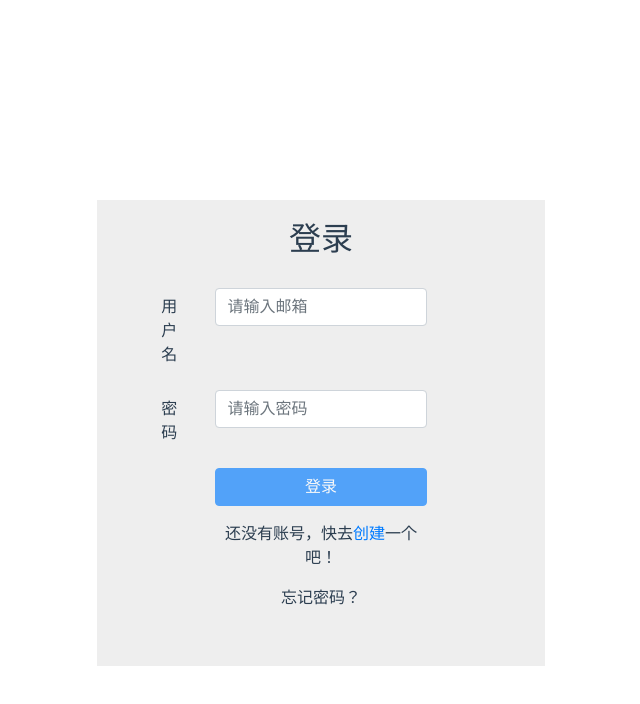
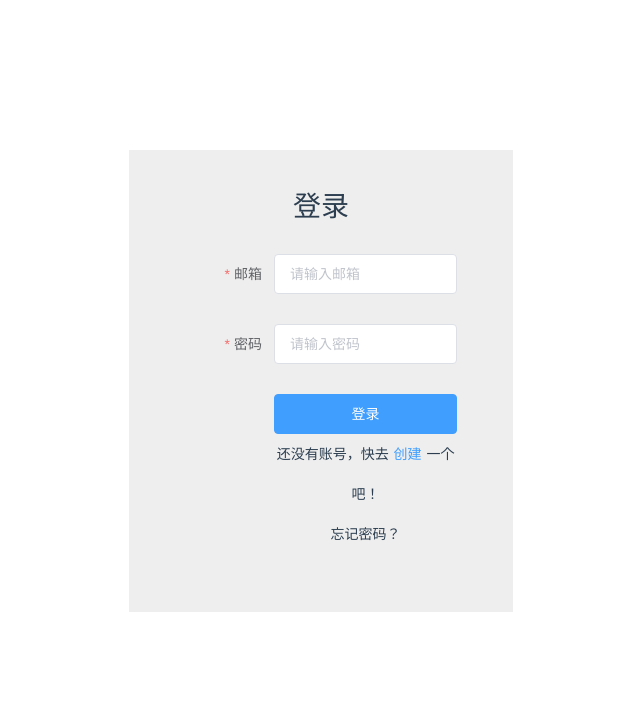
Before and after one commit to sunshine1125/my-house, a Vue app in the folder client/: page /#/login in a window 1280 px wide. Shown: the top 704 px of the page, without its empty margins (319-959 px from the left). Built offline with nearby package versions, Linux system fonts and the light colour scheme; sample sign-in values are in the browser's storage; the HTML template or start-up script is replaced by a standard one; what mavon-editor would draw is missing.

Commit message:
element-ui优化登录 注册 修改密码功能

```diff
--- a/client/src/components/articleManager.vue
+++ b/client/src/components/articleManager.vue
@@ -68,9 +68,9 @@
     },
     mounted: function () {
       let _this = this;
-      if (localStorage.getItem('username')) {
-        this.username = JSON.parse(localStorage.getItem('username')).username;
-        this.userId = JSON.parse(localStorage.getItem('username'))._id;
+      if (localStorage.getItem('userInfo')) {
+        this.username = JSON.parse(localStorage.getItem('userInfo')).email;
+        this.userId = JSON.parse(localStorage.getItem('userInfo'))._id;
         _this.refreshData();
       } else {
         this.$router.push('/login');
--- a/client/src/components/dataChange.vue
+++ b/client/src/components/dataChange.vue
@@ -107,7 +107,7 @@
           });
         }
       }
-      this.userId = JSON.parse(localStorage.getItem('username'))._id;
+      this.userId = JSON.parse(localStorage.getItem('userInfo'))._id;
       this.$http.get('api/getTag').then(res => {
         this.tags = res.data.data;
       })
--- a/client/src/components/forgotPassword.vue
+++ b/client/src/components/forgotPassword.vue
@@ -1,119 +1,97 @@
 <template>
   <div>
     <div class="container">
-      <div>
-        <form v-show="isCheck">
-          <div class="form-group row" v-bind:class="{ 'form-group--error': $v.useremail.$error }">
-            <label for="useremail" class="col-sm-2 col-form-label form__label">邮箱</label>
-            <div class="col-sm-4">
-              <input type="text" class="form-control form__input" id="useremail" v-model.tirm="useremail" @input="$v.useremail.$touch()" placeholder="请输入邮箱">
-            </div>
-            <span class="form-group__message change__message" v-if="!$v.useremail.required">邮箱不能为空</span>
-            <span class="form-group__message change__message" v-if="!$v.useremail.email">请填写格式正确的邮箱</span>
-          </div>
-          <div class="form-group row" v-show="hasChecked">
-            <div class="col-sm-2"></div>
-            <div class="col-sm-2">
-              <button :disabled="useremail === '' || $v.useremail.$error" class="btn btn-primary btn-block" type="button" @click="goCheck()">去验证</button>
-            </div>
-          </div>
-        </form>
-        <div v-show="!isCheck">
-          <h2>去邮箱验证</h2>
-        </div>
-        <form action="" v-show="!hasChecked && isCheck">
-          <div class="form-group row" v-bind:class="{ 'form-group--error': $v.password.$error }">
-            <label for="inputPassword" class="col-sm-2 col-form-label form__label">密码</label>
-            <div class="col-sm-4">
-              <input type="password" class="form-control form__input" id="inputPassword" v-model="password" @input="$v.password.$touch()" placeholder="请设置密码">
-            </div>
-            <span class="form-group__message change__message" v-if="!$v.password.required">密码不能为空</span>
-            <span class="form-group__message change__message" v-if="!$v.password.minLength">密码长度不少于4个字符</span>
-          </div>
-          <div class="form-group row" v-bind:class="{ 'form-group--error': $v.passAgain.$error }">
-            <label for="password" class="col-sm-2 col-form-label form__label">确认密码</label>
-            <div class="col-sm-4">
-              <input type="password" class="form-control form__input" id="password" v-model="passAgain" @input="$v.passAgain.$touch()" placeholder="请再次输入密码">
-            </div>
-            <span class="form-group__message change__message" v-if="!$v.passAgain.required">密码不能为空</span>
-            <span class="form-group__message change__message" v-if="!$v.passAgain.minLength">两次输入密码应一致</span>
-          </div>
-          <div class="form-group row">
-            <div class="col-sm-2"></div>
-            <div class="col-sm-2">
-              <button :disabled="$v.validationGroup.$error || $v.validationGroup.$invalid" class="btn btn-primary btn-block" type="button" @click="sure()">确定</button>
-            </div>
-          </div>
-        </form>
+      <div style="width: 50%; margin-left: 20%;">
+        <el-form :model="forgotForm" ref="forgotForm" label-width="100px">
+          <el-form-item label="邮箱"
+                        prop="email"
+                        :rules="validate_rules({required: true, type: 'email'})">
+            <el-input v-model="forgotForm.email" placeholder="请输入邮箱"></el-input>
+          </el-form-item>
+          <el-form-item label="" v-show="hasChecked">
+            <el-button type="primary" style="width: 100%" @click="goCheck('forgotForm')">去验证</el-button>
+          </el-form-item>
+        </el-form>
+        <el-form v-show="!hasChecked" :model="resetPassForm" ref="resetPassForm" label-width="100px">
+          <el-form-item label="密码"
+                        prop="password"
+                        :rules="validate_rules({required: true, type: 'password'})">
+            <el-input type="password" v-model="resetPassForm.password" placeholder="请输入密码"></el-input>
+          </el-form-item>
+          <el-form-item label="确认密码"
+                        prop="passAgain"
+                        :rules="validate_rules({required: true, type: 'passAgain'})">
+            <el-input type="password" v-model="resetPassForm.passAgain" placeholder="请再次输入密码"></el-input>
+          </el-form-item>
+          <el-form-item label="">
+            <el-button type="primary" style="width: 100%" @click="sure('resetPassForm')">确定</el-button>
+          </el-form-item>
+        </el-form>
       </div>
     </div>
   </div>
 </template>
 
 <script>
-  import swal from 'sweetalert2'
-  import { required, email, minLength, sameAs } from 'vuelidate/lib/validators'
-
   export default {
     name   : 'forgotPassword',
     data() {
       return {
-        useremail : '',
-        isCheck   : true,
+        forgotForm: {
+          email : ''
+        },
+        resetPassForm: {
           password  : '',
-        passAgain : '',
+          passAgain : ''
+        },
         hasChecked: true
       }
     },
-    validations: {
-      useremail: {
-        email
-      },
-      password: {
-        required,
-        minLength: minLength(4)
-      },
-      passAgain: {
-        required,
-        sameAsPassword: sameAs('password')
-      },
-      validationGroup: ['useremail', 'password', 'passAgain']
-    },
     mounted: function () {
       if (localStorage.getItem('email')) {
-        this.useremail = JSON.parse(localStorage.getItem('email')).email;
+        this.forgotForm.email = JSON.parse(localStorage.getItem('email')).email;
         if (this.hasChecked) {
           this.$http.get('/api/canChangePassword/' + JSON.parse(localStorage.getItem('email')).email).then(res => {
             if (res.data.success) {
               this.hasChecked = false;
             } else {
-              swal(res.data.message);
+              this.$message(res.data.message);
             }
           })
         }
       }
     },
     methods: {
-      goCheck() {
+      goCheck(formName) {
+        this.$refs[formName].validate((valid) => {
+          if (valid) {
             let userMail = {
-          "email": this.useremail
+              "email": this.forgotForm.email
             };
             this.$http.post('/api/forgotPassword', userMail).then(res => {
             });
-        this.isCheck = false;
+            this.$message.info('去邮箱验证');
             localStorage.setItem("email", JSON.stringify(userMail));
-
+          } else {
+            return false;
+          }
+        })
       },
-      sure() {
+      sure(formName) {
+        this.$refs[formName].validate((valid) => {
+          if (valid) {
             let password = {
-          'email'   : this.useremail,
-          'password': this.password
+              'email'   : this.forgotForm.email,
+              'password': this.resetPassForm.password
             };
             this.$http.post('/api/singleUser', password).then(res => {
               // 密码修改成功
               this.$http.put('/api/canChangePassword', password);
+              this.$message.success('重置密码成功');
               this.$router.push('/login');
               localStorage.removeItem('email');
+            })
+          }
         })
       }
     }
--- a/client/src/components/login.vue
+++ b/client/src/components/login.vue
@@ -1,104 +1,107 @@
 <template>
   <div class="login container">
-    <h5 v-show="isChecked">邮箱验证成功，请登录</h5>
-    <h2>登录</h2>
-    <form>
-      <div class="form-group row">
-        <label for="useremail" class="col-sm-2 col-form-label">用户名</label>
-        <div class="col-sm-8">
-          <input type="text" class="form-control" id="useremail" v-model="useremail" placeholder="请输入邮箱">
-        </div>
-      </div>
-      <div class="form-group row">
-        <label for="inputPassword" class="col-sm-2 col-form-label">密码</label>
-        <div class="col-sm-8">
-          <input type="password" class="form-control" id="inputPassword" v-model="password" placeholder="请输入密码">
-        </div>
-      </div>
-      <div class="form-group row">
-        <div class="col-sm-2"></div>
-        <div class="col-sm-8">
-          <button :disabled="useremail === '' || password === ''" class="btn btn-primary btn-block" type="button"
-                  @click="login()">登录
-          </button>
-        </div>
-      </div>
-      <div class="form-group row">
-        <div class="col-sm-2"></div>
-        <div class="col-sm-8">
-          还没有账号，快去<a href="/#/register">创建</a>一个吧！
-        </div>
-      </div>
-      <div class="form-group row">
-        <div class="col-sm-2"></div>
-        <div class="col-sm-8">
-          <a @click="forgotPassword()">忘记密码？</a>
-        </div>
-      </div>
-    </form>
+    <h3>登录</h3>
+    <el-form :model="loginForm" ref="loginForm" label-width="100px">
+      <el-form-item label="邮箱"
+                    prop="email"
+                    :rules="validate_rules({required: true, type: 'email'})">
+        <el-input v-model="loginForm.email" placeholder="请输入邮箱"></el-input>
+      </el-form-item>
+      <el-form-item label="密码"
+                    prop="password"
+                    :rules="validate_rules({required: true, type: 'password'})">
+        <el-input type="password" v-model="loginForm.password" placeholder="请输入密码"></el-input>
+      </el-form-item>
+      <el-form-item label="">
+        <el-button type="primary" style="width: 100%" @click="login('loginForm')">登录</el-button>
+        还没有账号，快去
+        <el-button style="margin-left: 0;" type="text" @click="goRegister()">创建</el-button>
+        一个吧！
+        <p style="cursor: pointer" @click="forgotPassword()">忘记密码？</p>
+      </el-form-item>
+    </el-form>
   </div>
 </template>
 
 <script>
-  import swal from 'sweetalert2'
-
   export default {
     name   : 'login',
     data() {
       return {
-        useremail: '',
-        password : '',
-        isChecked: false
+        loginForm: {
+          email   : '',
+          password: ''
+        }
       }
     },
     mounted: function () {
       if (this.$route.query == null) {
-        this.isChecked = false;
+
       } else {
         if (this.$route.query.passedCheck) {
-          this.isChecked = true;
+          this.$message({
+            message: '邮箱验证成功，请登录!',
+            type   : 'success'
+          })
         }
       }
-
     },
     methods: {
-      login() {
+      login(formName) {
+        this.$refs[formName].validate((valid) => {
+          if (valid) {
             let userInfo = {
-          "username": this.useremail,
-          "password": this.password
+              "email"   : this.loginForm.email,
+              "password": this.loginForm.password
             };
+            let that = this;
             this.$http.post('/api/authentication', userInfo)
               .then((res) => {
                 if (res.data.success) {
                   if (res.data.token) {
                     let userInfo = {
-                  'username': this.useremail,
-                  '_id'     : res.data._id,
-                  'token'   : res.data.token
+                      'email': this.loginForm.email,
+                      '_id'  : res.data._id,
+                      'token': res.data.token
                     };
-                localStorage.setItem('username', JSON.stringify(userInfo));
-                this.$router.push('/');
+                    this.$message({
+                      message: res.data.message,
+                      type   : 'success'
+                    });
+                    localStorage.setItem('userInfo', JSON.stringify(userInfo));
+                    that.$router.push('/');
                   }
-              swal(res.data.message);
                 } else {
                   if (!res.data.check) {
-                swal({
-                  title            : res.data.message,
-                  type             : 'warning',
+                    this.$confirm(res.data.message, '提示', {
                       confirmButtonText: '去验证',
-                }).then((result) => {
+                      cancelButtonText: '取消',
+                      type: 'warning'
+                    }).then(() => {
                       let email = {
                         "email": this.useremail
                       };
                       this.$http.post('/api/sendEmail', email).then(res => {
                         this.$router.push('/checkEmail');
                       });
-                });
+                    }).catch(() => {
+                      this.$message({
+                        type: 'info',
+                        message: '已取消验证'
+                      })
+                    })
                   } else {
-                swal(res.data.message);
+                    this.$message.error(res.data.message);
                   }
                 }
               })
+          } else {
+            return false;
+          }
+        })
+      },
+      goRegister() {
+        this.$router.push('/register');
       },
       forgotPassword() {
         this.$router.push('/forgotPassword');
@@ -108,18 +111,18 @@
 </script>
 <style scoped>
   .login {
-    width: 35%;
-    /*height: 300px;*/
+    width: 30%;
     margin: auto;
     background: #eee;
-    padding-top: 20px;
-    padding-bottom: 40px;
-    margin-top: 200px;
+    padding-top: 40px;
+    padding-bottom: 20px;
+    margin-top: 150px;
   }
 
   form {
     width: 80%;
-    margin: 30px auto auto;
+    margin-top: 30px;
+    margin-left: 30px;
   }
 
   input, button {
@@ -130,7 +133,4 @@
     cursor: pointer;
   }
 
-  h5 {
-    margin-bottom: 20px;
-  }
 </style>
--- a/client/src/components/resetPassword.vue
+++ b/client/src/components/resetPassword.vue
@@ -1,102 +1,76 @@
 <template>
   <div>
     <div class="container">
-      <div>
-        <form>
-          <div class="form-group row" v-bind:class="{ 'form-group--error': $v.useremail.$error }">
-            <label for="useremail" class="col-sm-2 col-form-label form__label">邮箱</label>
-            <div class="col-sm-4">
-              <input type="text" class="form-control form__input" id="useremail" v-model="useremail" @input="$v.useremail.$touch()" placeholder="请输入邮箱">
-            </div>
-            <span class="form-group__message change__message" v-if="!$v.useremail.required">邮箱不能为空</span>
-            <span class="form-group__message change__message" v-if="!$v.useremail.email">请填写格式正确的邮箱</span>
-          </div>
-          <div class="form-group row" v-bind:class="{ 'form-group--error': $v.oldPassword.$error }">
-            <label for="oldPassword" class="col-sm-2 col-form-label form__label">旧密码</label>
-            <div class="col-sm-4">
-              <input type="password" class="form-control form__input" id="oldPassword" v-model="oldPassword" @input="$v.oldPassword.$touch()" placeholder="请输入旧密码">
-            </div>
-            <span class="form-group__message change__message" v-if="!$v.oldPassword.required">密码不能为空</span>
-          </div>
-          <div class="form-group row" v-bind:class="{ 'form-group--error': $v.password.$error }">
-            <label for="inputPassword" class="col-sm-2 col-form-label form__label">密码</label>
-            <div class="col-sm-4">
-              <input type="password" class="form-control form__input" id="inputPassword" v-model="password" @input="$v.password.$touch()" placeholder="请设置新密码">
-            </div>
-            <span class="form-group__message change__message" v-if="!$v.password.required">密码不能为空</span>
-            <span class="form-group__message change__message" v-if="!$v.password.minLength">密码长度不少于4个字符</span>
-          </div>
-          <div class="form-group row" v-bind:class="{ 'form-group--error': $v.passAgain.$error }">
-            <label for="password" class="col-sm-2 col-form-label form__label">确认密码</label>
-            <div class="col-sm-4">
-              <input type="password" class="form-control form__input" id="password" v-model="passAgain" @input="$v.passAgain.$touch()" placeholder="请再次输入新密码">
-            </div>
-            <span class="form-group__message change__message" v-if="!$v.passAgain.required">密码不能为空</span>
-            <span class="form-group__message change__message" v-if="!$v.passAgain.minLength">两次输入密码应一致</span>
-          </div>
-          <div class="form-group row">
-            <div class="col-sm-2"></div>
-            <div class="col-sm-2">
-              <button :disabled="$v.validationGroup.$error || $v.validationGroup.$invalid"  class="btn btn-primary btn-block" type="button" @click="sure()">确定</button>
-            </div>
-          </div>
-        </form>
+      <div style="width: 50%; margin-left: 20%;">
+        <el-form :model="resetForm" ref="resetForm" label-width="100px">
+          <el-form-item label="邮箱"
+                        prop="email"
+                        :rules="validate_rules({required: true, type: 'email'})">
+            <el-input v-model="resetForm.email" placeholder="请输入邮箱"></el-input>
+          </el-form-item>
+          <el-form-item label="旧密码"
+                        prop="oldPassword"
+                        :rules="validate_rules({required: true, type: 'password'})">
+            <el-input type="password" v-model="resetForm.oldPassword" placeholder="请输入密码"></el-input>
+          </el-form-item>
+          <el-form-item label="密码"
+                        prop="password"
+                        :rules="validate_rules({required: true, type: 'password'})">
+            <el-input type="password" v-model="resetForm.password" placeholder="请输入密码"></el-input>
+          </el-form-item>
+          <el-form-item label="确认密码"
+                        prop="passAgain"
+                        :rules="validate_rules({required: true, type: 'passAgain'})">
+            <el-input type="password" v-model="resetForm.passAgain" placeholder="请再次输入密码"></el-input>
+          </el-form-item>
+          <el-form-item label="">
+            <el-button type="primary" style="width: 100%" @click="sure('resetForm')">确定</el-button>
+          </el-form-item>
+        </el-form>
       </div>
     </div>
   </div>
 </template>
 
 <script>
-  import swal from 'sweetalert2'
-  import { required, email, minLength, sameAs } from 'vuelidate/lib/validators'
-
   export default {
-    name   : 'forgotPassword',
+    name       : 'forgotPassword',
     data() {
       return {
-        useremail  : '',
+        resetForm  : {
+          email      : '',
           oldPassword: '',
           password   : '',
           passAgain  : ''
         }
+      }
     },
-    validations: {
-      useremail: {
-        required, email
+    mounted    : function () {
+      this.resetForm.email = JSON.parse(localStorage.getItem('userInfo')).email;
     },
-      oldPassword: {
-        required
-      },
-      password: {
-        required,
-        minLength: minLength(4)
-      },
-      passAgain: {
-        required,
-        sameAsPassword: sameAs('password')
-      },
-      validationGroup: ['useremail', 'oldPassword', 'password', 'passAgain']
-    },
-    mounted: function () {
-      this.useremail = JSON.parse(localStorage.getItem('username')).username;
-    },
-    methods: {
-      sure() {
+    methods    : {
+      sure(formName) {
+        this.$refs[formName].validate((valid) => {
+          if (valid) {
             let password = {
-          'email'      : this.useremail,
-          'oldPassword': this.oldPassword,
-          'password'   : this.password
+              'email'      : this.resetForm.email,
+              'oldPassword': this.resetForm.oldPassword,
+              'password'   : this.resetForm.password
             };
             this.$http.post('/api/singleUser', password).then(res => {
-          console.log(res.data);
-          if(res.data.success) {
+              if (res.data.success) {
                 // 密码修改成功
+                this.$message.success('密码修改成功');
                 this.$http.put('/api/canChangePassword', password);
                 this.$router.push('/login');
               } else {
-            swal(res.data.message);
+                this.$message.error(res.data.message);
               }
 
+            })
+          } else {
+            return false;
+          }
         })
       }
     }
--- a/client/src/main.js
+++ b/client/src/main.js
@@ -22,8 +22,8 @@ Vue.use(Validate);
 
 
 axios.interceptors.request.use(config => {
-  if (localStorage.getItem('username')) {
-    let token = JSON.parse(localStorage.getItem('username')).token;
+  if (localStorage.getItem('userInfo')) {
+    let token = JSON.parse(localStorage.getItem('userInfo')).token;
     if (token) {
       config.headers.Authorization = token;
     }
```
Also changed, not shown: client/src/components/index.vue (+15 -9 lines), client/src/components/userManager.vue (+1 -8 lines), 1 other file (tests, documents, lock files or other folders). Lines whose indentation alone changed are shown as unchanged.
